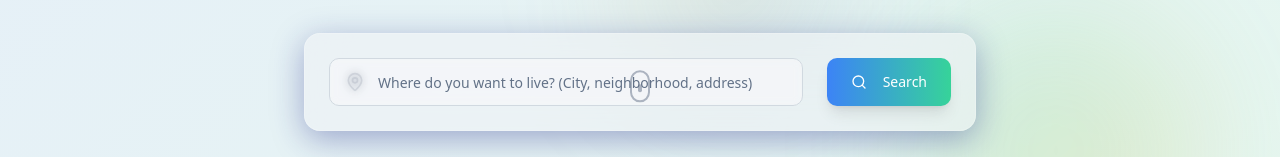
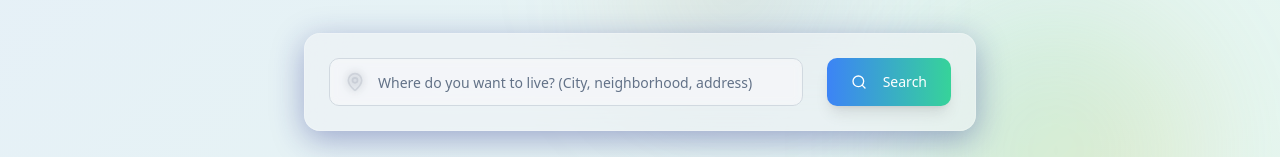
Before and after one commit to ANSHUL5911/rentivity-spark, a React (Vite) app: page / in a window 1280 px wide. Shown: the part 606-763 px from the top of the page. Built offline with nearby package versions, Linux system fonts and the light colour scheme.

Commit message:
Remove scroll indicator
Remove the scrolling icon from the hero section.

```diff
--- a/src/components/hero-section.tsx
+++ b/src/components/hero-section.tsx
@@ -145,25 +145,6 @@ export function HeroSection() {
           </form>
         </motion.div>
 
-        {/* Scroll Indicator */}
-        <motion.div
-          initial={{ opacity: 0 }}
-          animate={{ opacity: 1 }}
-          transition={{ delay: 2, duration: 1 }}
-          className="absolute bottom-8 left-1/2 transform -translate-x-1/2"
-        >
-          <motion.div
-            animate={{ y: [0, 10, 0] }}
-            transition={{ duration: 2, repeat: Infinity, ease: "easeInOut" }}
-            className="w-5 h-8 border-2 border-muted-foreground/50 rounded-full flex justify-center"
-          >
-            <motion.div
-              animate={{ y: [0, 12, 0] }}
-              transition={{ duration: 2, repeat: Infinity, ease: "easeInOut" }}
-              className="w-1 h-2 bg-muted-foreground/50 rounded-full mt-2"
-            />
-          </motion.div>
-        </motion.div>
       </div>
     </section>
   )
```
